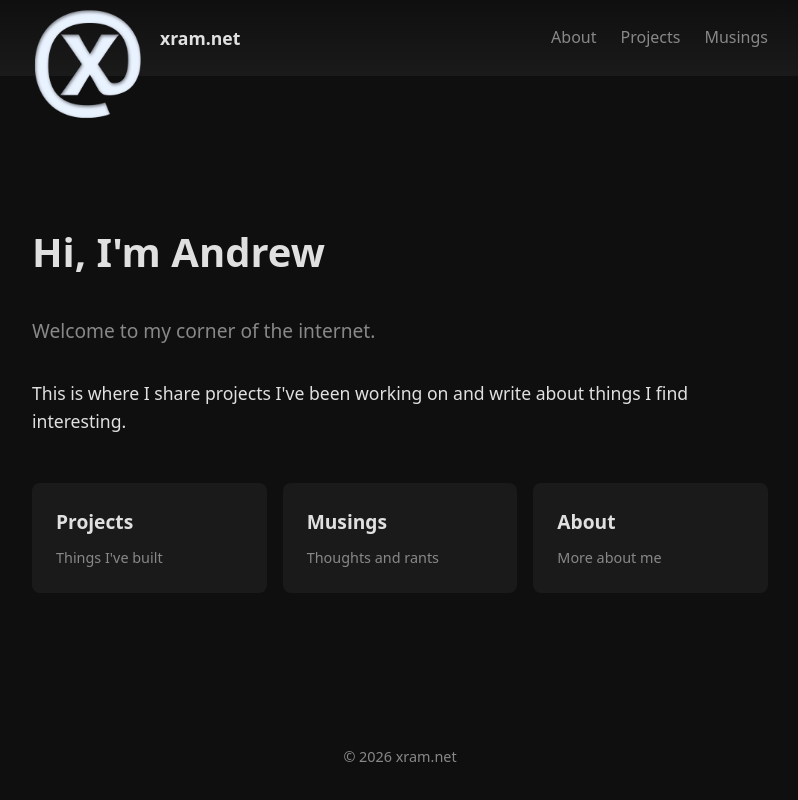
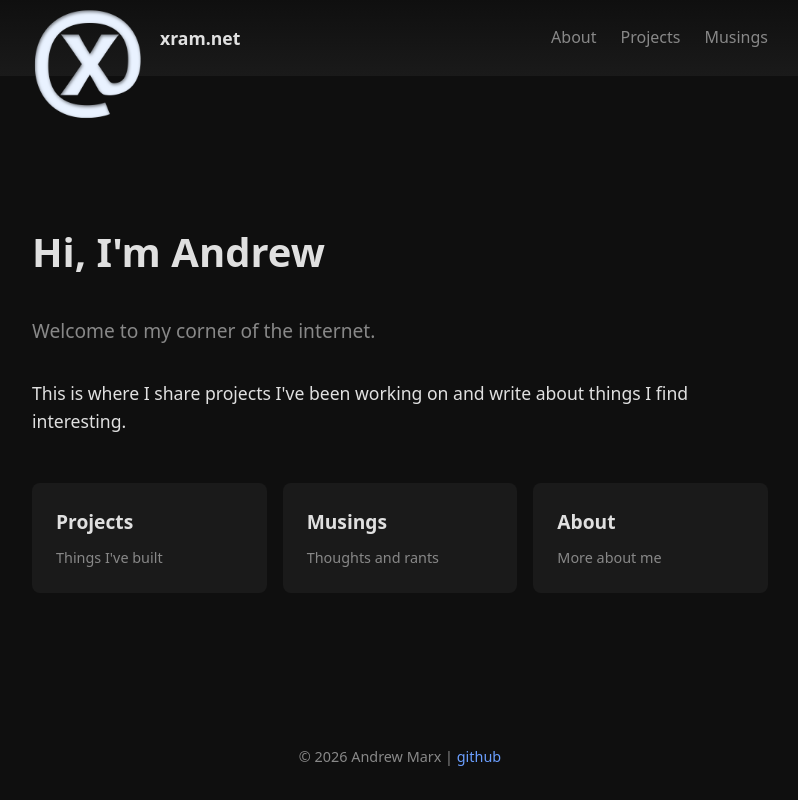
Before and after one commit to atmarx/xramnet, a SvelteKit app: page / in a window 1280 px wide. Shown: the whole page, without its empty margins (240-1038 px from the left). Built offline with nearby package versions, Linux system fonts and the light colour scheme.

Commit message:
add counter

```diff
--- a/src/app.html
+++ b/src/app.html
@@ -8,4 +8,5 @@
 	<body data-sveltekit-preload-data="hover">
 		<div style="display: contents">%sveltekit.body%</div>
 	</body>
+<script data-goatcounter="https://xramnet.goatcounter.com/count" async src="//gc.zgo.at/count.js"></script>
 </html>
--- a/src/routes/+layout.svelte
+++ b/src/routes/+layout.svelte
@@ -39,6 +39,6 @@
 	</main>
 
 	<footer>
-		<p>&copy; {new Date().getFullYear()} xram.net</p>
+		<p>&copy; {new Date().getFullYear()} Andrew Marx | <a href="https://github.com/atmarx/">github</a></p>
 	</footer>
 </div>
```
Also changed, not shown: src/lib/musings/free-stuff.md (+1 -1 lines).
